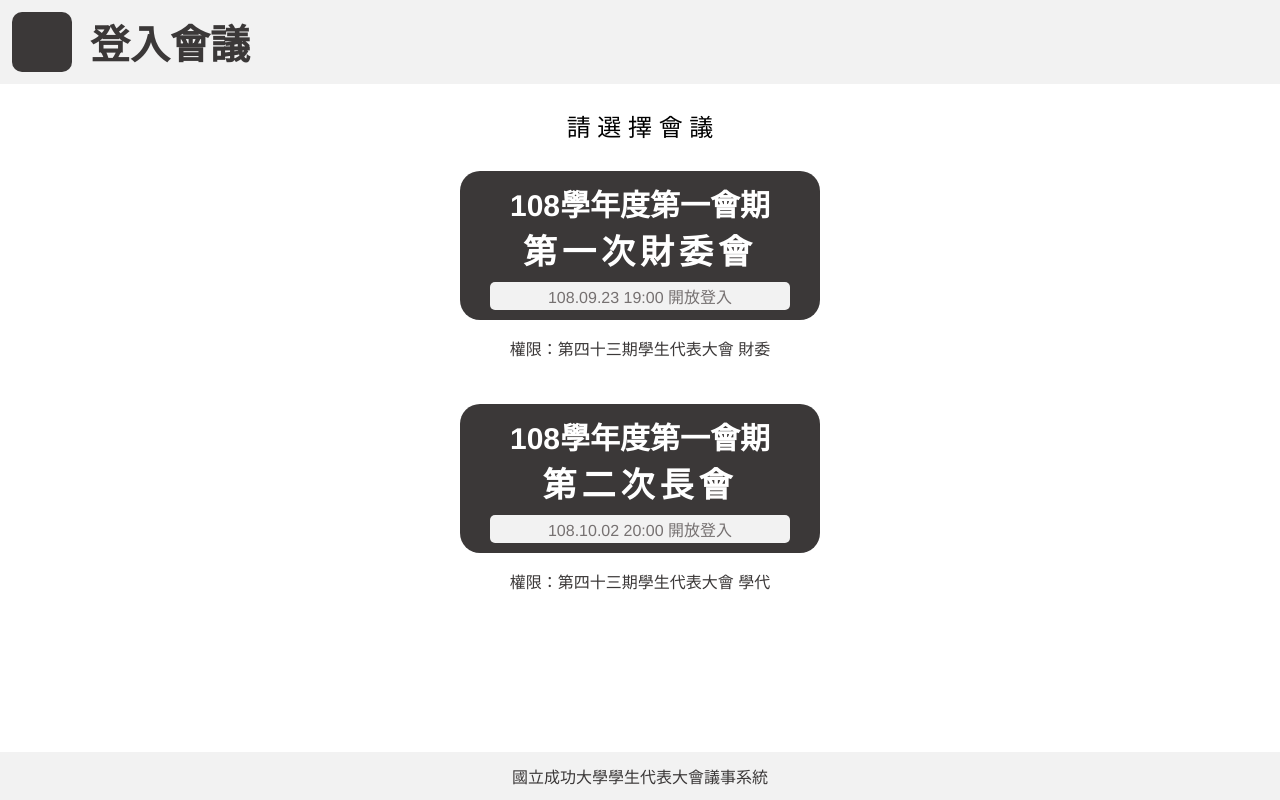
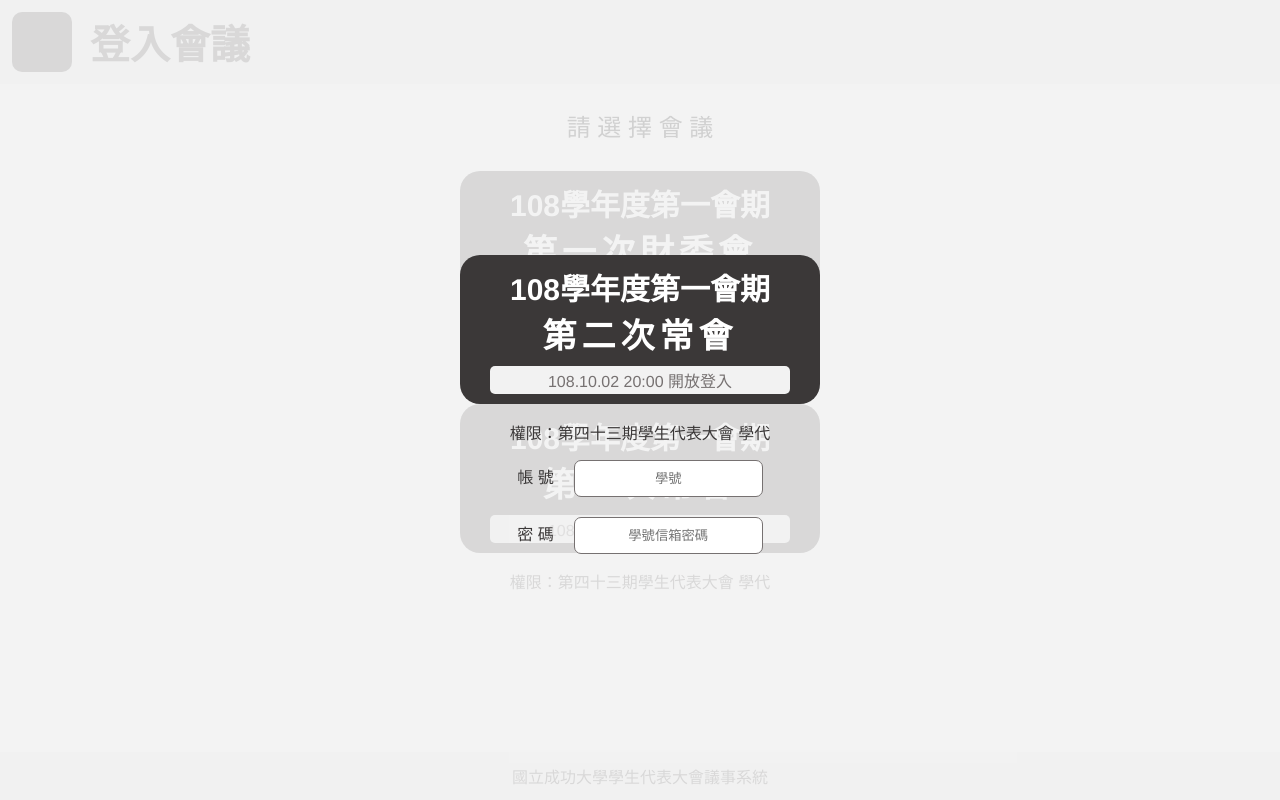
Before and after one commit to a86101102/Council, a Vue app: page /#/conference_choose in a window 1280 px wide. Built offline with nearby package versions, Linux system fonts and the light colour scheme.

Commit message:
add input tag to loginWindow

```diff
--- a/src/App.vue
+++ b/src/App.vue
@@ -1,5 +1,6 @@
 <template>
   <div id="app">
+    <!-- <LoginWindow/> -->
     <Navbar :page_name="page"/>
     <div id="main" class="container">
       <router-view/>
@@ -11,6 +12,7 @@
 <script>
 import Navbar from '@/layout/components/Navbar.vue'
 import Footer from '@/layout/components/Footer.vue'
+// import LoginWindow from '@/layout/components/LoginWindow.vue'
 import { mapState } from 'vuex'
 
 export default {
@@ -18,6 +20,7 @@ export default {
   components: {
     Navbar,
     Footer,
+    // LoginWindow,
   },
   computed: mapState([
     'page'
@@ -42,4 +45,12 @@ export default {
   flex-direction: column;
   align-items: center;
 }
+
+.container{
+  width: 100%;
+  padding-right: 15px;
+  padding-left: 15px;
+  margin-right: auto;
+  margin-left: auto;
+}
 </style>
--- a/src/layout/components/LoginWindow.vue
+++ b/src/layout/components/LoginWindow.vue
@@ -1,13 +1,23 @@
 <template>
-  <div class="login">
-    <div class="window__background">
+  <div class="loginWindow container">
+    <div class="center_container">
       <div class="conference_item">
         <div class="item_block">
           <h2 class="item_block__session">108學年度第一會期</h2>
-          <h2 class="item_block__name">第二次長會</h2>
+          <h2 class="item_block__name">第二次常會</h2>
           <div class="item_block__time">108.10.02 20:00 開放登入</div>
         </div>
         <p class="item_authority">權限：第四十三期學生代表大會 學代</p>
+      </div>
+      <div class="user_login">
+        <div class="account">
+          <label for="">帳 號</label>
+          <input type="text" placeholder="學號">
+        </div>
+        <div class="password">
+          <label for="">密 碼</label>
+          <input type="password" placeholder="學號信箱密碼">
+        </div>
       </div>
     </div>
   </div>
@@ -19,17 +29,35 @@ export default {
 }
 </script>
 
-<style>
-.window__background{
+<style lang="scss">
+.loginWindow{
   position: fixed;
   z-index: 400;
   left: 0;
-  right: 0;
+  top: 0;
   height: 100vh;
   width: 100vw;
+  background: #f2f2f2dd;
   display: flex;
   justify-content: center;
   align-items: center;
-  background: rgba(0,0,0,0.6);
+}
+
+.center_container{
+  width: 100%;
+  .user_login{
+    display: flex;
+    flex-direction: column;
+    justify-content: center;
+    align-items: center;
+    input{
+      text-align: center;
+      border: 1.5px #767171 solid;
+      border-radius: 7px;
+      margin-left: 20px;
+      margin-bottom: 20px;
+      padding: 10px 5px;
+    }
+  }
 }
 </style>
--- a/src/styles/style.scss
+++ b/src/styles/style.scss
@@ -1,4 +1,4 @@
-@import '~bootstrap/scss/bootstrap-grid';
+// @import '~bootstrap/scss/bootstrap-grid';
 
 *{
   box-sizing: border-box;
--- a/src/views/ConferenceChoose.vue
+++ b/src/views/ConferenceChoose.vue
@@ -1,5 +1,6 @@
 <template>
   <div class="conference_choose">
+    <LoginWindow/>
     <p>請 選 擇 會 議</p>
     <div class="conference_list">
       <div class="conference_item">
@@ -13,7 +14,7 @@
       <div class="conference_item">
         <div class="item_block">
           <h2 class="item_block__session">108學年度第一會期</h2>
-          <h2 class="item_block__name">第二次長會</h2>
+          <h2 class="item_block__name">第二次常會</h2>
           <div class="item_block__time">108.10.02 20:00 開放登入</div>
         </div>
         <p class="item_authority">權限：第四十三期學生代表大會 學代</p>
@@ -23,9 +24,12 @@
 </template>
 
 <script>
+import LoginWindow from '@/layout/components/LoginWindow.vue'
+
 export default {
   name: 'ConferenceChoose',
   components: {
+    LoginWindow,
   }
 }
 </script>
```
